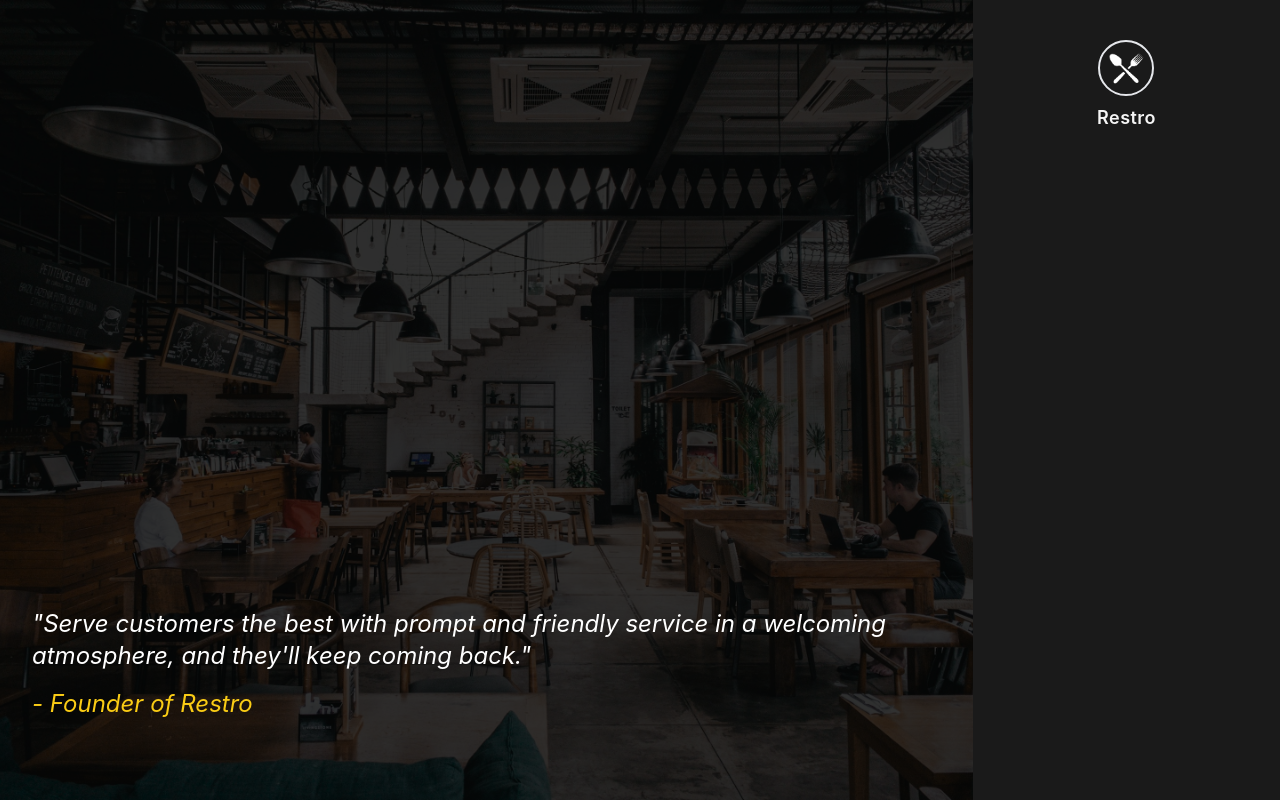
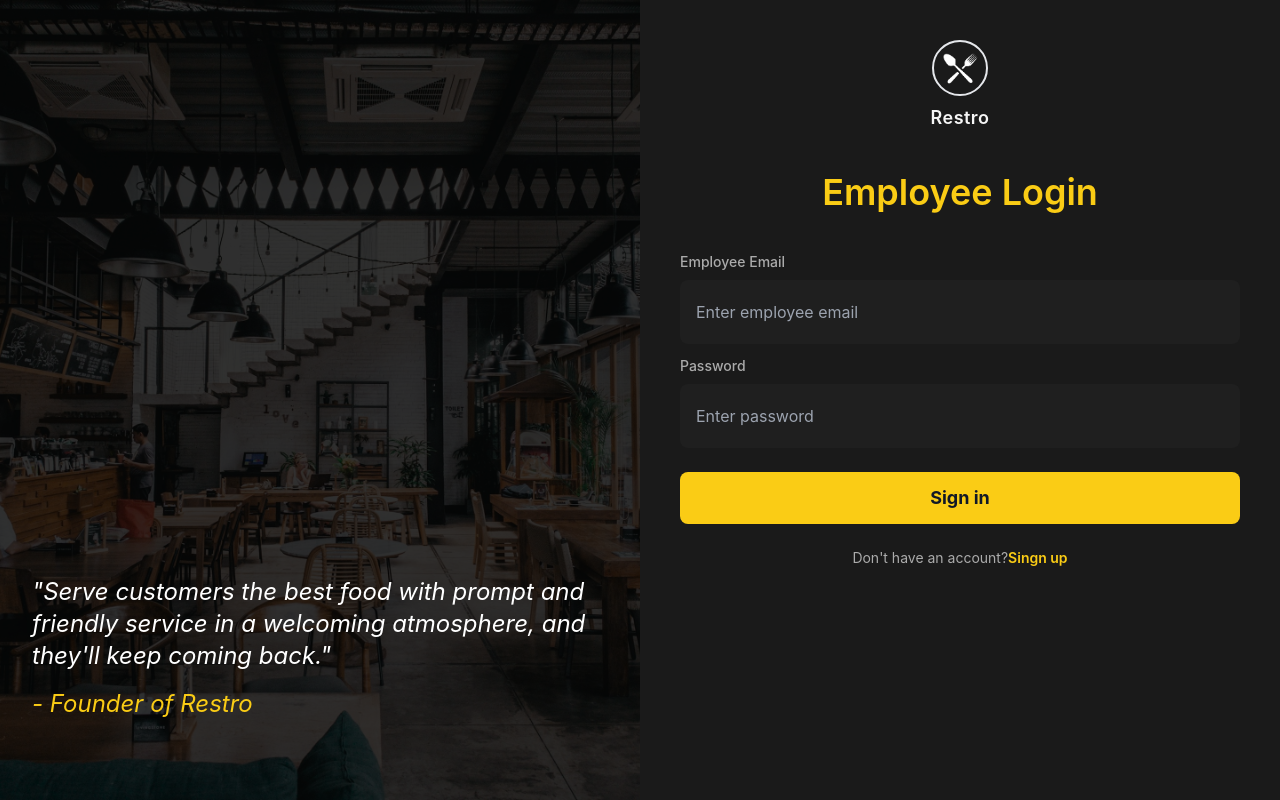
Before and after one commit to nethum-jay/Restaurant-POS-System, a React (Vite) app in the folder pos-frontend/: page /auth in a window 1280 px wide. Built offline with nearby package versions, Linux system fonts and the light colour scheme.

Commit message:
Added Login and Register components for authentication

```diff
--- /dev/null
+++ b/pos-frontend/src/components/auth/Login.jsx
@@ -0,0 +1,67 @@
+import React, { useState }from 'react'
+
+const Login = () => {
+
+        const[formData, setFormData] = useState({
+            email: "",
+            password: "",
+        });
+
+        const handleChange = (e) => {
+            setFormData({...formData, [e.target.name]: e.target.value});
+        }
+
+
+        const handleSubmit = (e) => {
+            e.preventDefault();
+            console.log(formData);
+        }
+
+  return (
+    <div>
+        <form onSubmit={handleSubmit}>
+            <div>
+                <label className="block text-[#ababab] mb-2 mt-3 text-sm font-medium">
+                    Employee Email
+                </label>
+                <div className="flex item-center rounded-lg p-5 px-4 bg-[#1f1f1f]">
+                    <input
+                        type="email"
+                        name="email"
+                        value={formData.email}
+                        onChange={handleChange}
+                        placeholder="Enter employee email"
+                        className="bg-transparent flex-1 text-white focus:outline-none"
+                        required
+                    />
+                </div>
+            </div>
+            <div>
+                <label className="block text-[#ababab] mb-2 mt-3 text-sm font-medium">
+                    Password
+                </label>
+                <div className="flex item-center rounded-lg p-5 px-4 bg-[#1f1f1f]">
+                    <input
+                        type="password"
+                        name="password"
+                        value={formData.password}
+                        onChange={handleChange}
+                        placeholder="Enter password"
+                        className="bg-transparent flex-1 text-white focus:outline-none"
+                        required
+                    />
+                </div>
+            </div>
+
+            <button
+                type="submit"
+                className="w-full rounded-lg mt-6 py-3 text-lg bg-yellow-400 text-gray-900 font-bold"
+                >
+                Sign in
+            </button>
+        </form>
+    </div>
+  );
+};
+
+export default Login
--- /dev/null
+++ b/pos-frontend/src/components/auth/Register.jsx
@@ -0,0 +1,125 @@
+import React, { useState } from "react"
+
+const Register = () => {
+
+    const[formData, setFormData] = useState({
+        name: "",
+        email: "",
+        phone: "",
+        password: "",
+        role: ""
+    });
+
+    const handleChange = (e) => {
+        setFormData({...formData, [e.target.name]: e.target.value});
+    }
+
+    const handleRoleSelection = (selectedRole) => {
+        setFormData({...formData, role: selectedRole});
+    }
+
+    const handleSubmit = (e) => {
+        e.preventDefault();
+        console.log(formData);
+    }
+
+  return (
+    <div>
+        <form onSubmit={handleSubmit}>
+            <div>
+                <label className="block text-[#ababab] mb-2 text-sm font-medium">
+                    Employee Name
+                </label>
+                <div className="flex item-center rounded-lg p-5 px-4 bg-[#1f1f1f]">
+                    <input
+                        type="text"
+                        name="name"
+                        value={formData.name}
+                        onChange={handleChange}
+                        placeholder="Enter employee name"
+                        className="bg-transparent flex-1 text-white focus:outline-none"
+                        required
+                    />
+                </div>
+            </div>
+            <div>
+                <label className="block text-[#ababab] mb-2 mt-3 text-sm font-medium">
+                    Employee Email
+                </label>
+                <div className="flex item-center rounded-lg p-5 px-4 bg-[#1f1f1f]">
+                    <input
+                        type="email"
+                        name="email"
+                        value={formData.email}
+                        onChange={handleChange}
+                        placeholder="Enter employee email"
+                        className="bg-transparent flex-1 text-white focus:outline-none"
+                        required
+                    />
+                </div>
+            </div>
+            <div>
+                <label className="block text-[#ababab] mb-2 mt-3 text-sm font-medium">
+                    Employee Phone
+                </label>
+                <div className="flex item-center rounded-lg p-5 px-4 bg-[#1f1f1f]">
+                    <input
+                        type="number"
+                        name="phone"
+                        value={formData.phone}
+                        onChange={handleChange}
+                        placeholder="Enter employee phone"
+                        className="bg-transparent flex-1 text-white focus:outline-none"
+                        required
+                    />
+                </div>
+            </div>
+            <div>
+                <label className="block text-[#ababab] mb-2 mt-3 text-sm font-medium">
+                    Password
+                </label>
+                <div className="flex item-center rounded-lg p-5 px-4 bg-[#1f1f1f]">
+                    <input
+                        type="password"
+                        name="password"
+                        value={formData.password}
+                        onChange={handleChange}
+                        placeholder="Enter password"
+                        className="bg-transparent flex-1 text-white focus:outline-none"
+                        required
+                    />
+                </div>
+            </div>
+            <div>
+                <label className="block text-[#ababab] mb-2 mt-3 text-sm font-medium">
+                    Choose your role
+                </label>
+
+                <div className="flex item-center gap-3 mt-4">
+                    {["Waiter", "Cashier", "Admin"].map((role) => {
+                    return (
+                    <button
+                        key={role}
+                        type="button"
+                        onClick={() => handleRoleSelection(role)}
+                        className={`bg-[#1f1f1f] px-4 py-3 w-full rounded-lg text-[#ababab] ${formData.role === role ? "bg-indigo-700" : ""}`}
+                    >
+                        {role}
+                    </button>
+                    );
+                })}
+                </div>
+            </div>
+
+            <button
+                type="submit"
+                className="w-full rounded-lg mt-6 py-3 text-lg bg-yellow-400 text-gray-900 font-bold"
+            >
+                Sign up
+            </button>
+        </form>
+    </div>
+  );
+};
+
+export default Register
--- a/pos-frontend/src/pages/Auth.jsx
+++ b/pos-frontend/src/pages/Auth.jsx
@@ -1,12 +1,17 @@
-import React from "react"
+import React, { useState } from "react"
 import restaurant from "../assets/images/restaurant-img.jpg"
 import logo from "../assets/images/logo.png"
+import Register from "../components/auth/Register"
+import Login from "../components/auth/Login"
 
 const Auth = () => {
+
+  const [isRegister, setIsRegister] = useState(false);
+
   return (
-    <div className="flex -min-h-screen w-full">
+    <div className="flex min-h-screen w-full">
       {/* Left Selection */}
-      <div className="w1/2 relative flex items-center justify-center bg-cover">
+      <div className="w-1/2 relative flex items-center justify-center bg-cover">
         {/* BG Image */}
         <img className="w-full h-full object-cover"src={restaurant} alt="Restaurant Image" />
 
@@ -15,7 +20,7 @@ const Auth = () => {
 
         {/* Quote at bottom */}
         <blockquote className="absolute bottom-10 px-8 mb-10 text-2xl italic text-white">
-          "Serve customers the best with prompt and friendly service in a
+          "Serve customers the best food with prompt and friendly service in a
           welcoming atmosphere, and they'll keep coming back."
           <br />
           <span className="block mt-4 text-yellow-400">- Founder of Restro</span>
@@ -28,6 +33,25 @@ const Auth = () => {
           <img src={logo} alt="Restro Logo" className="h-14 w-14 border-2 rounded-full p-1" />
           <h1 className="text-lg font-semibold text-[#f5f5f5] tracking-wide">Restro</h1>
         </div>
+
+        <h2 className="text-4xl text-center mt-10 font-semibold text-yellow-400 mb-10">
+          {isRegister ? "Employee Registration" : "Employee Login"}
+        </h2>
+
+        {/* Component */}
+        {isRegister ? <Register /> : <Login />}
+
+
+        <div className="flex justify-center mt-6">
+          <p className="text-sm text-[#ababab]">
+            {isRegister ? "Already have an account?" : "Don't have an account?"}
+              <a onClick={() => setIsRegister(!isRegister)} className="text-yellow-400 font-semibold hover:underline" href="#">
+                {isRegister ? "Singn in" : "Singn up"}
+              </a>
+          </p>
+
+        </div>
+
       </div>
     </div>
   )
```
